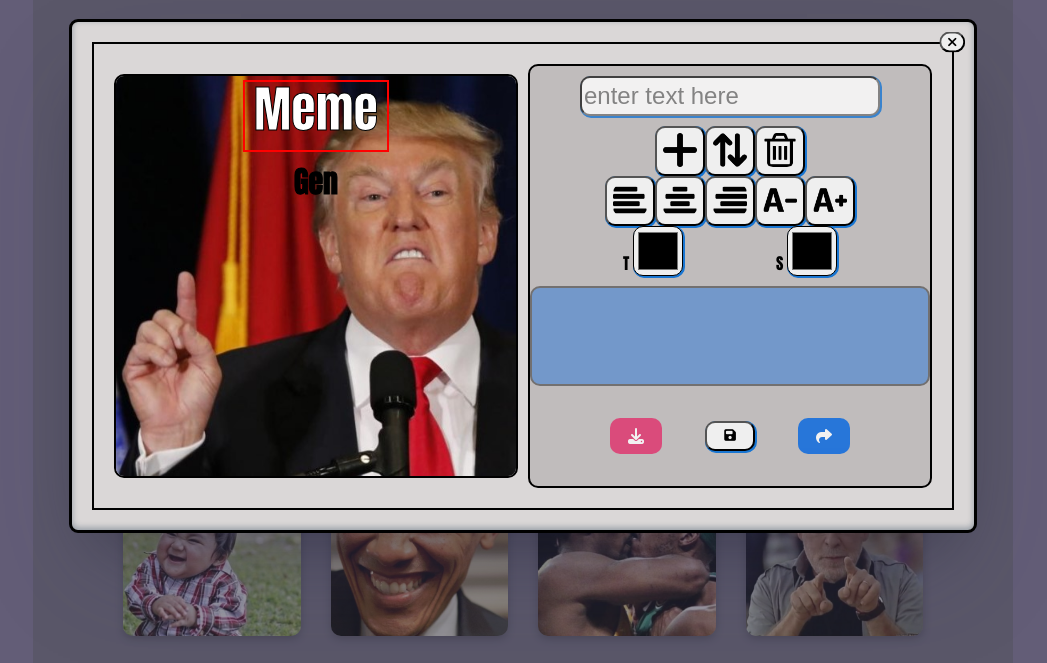
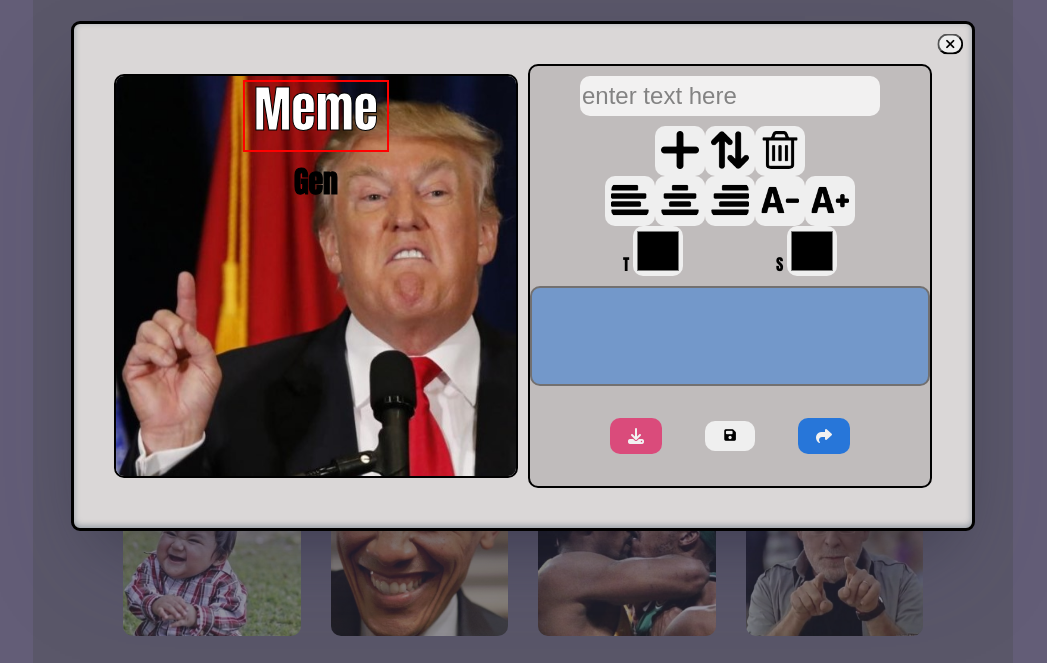
Before and after one commit to APerlinx/MemeGen---Sprint2, a plain HTML site: page index.html in a window 1280 px wide. Both pictures are taken after a click on the button 328 px from the left and 254 px from the top of the page. Shown: the part 124-787 px from the top of the page, without its empty margins (117-1164 px from the left). Drawn offline with Linux system fonts and the light colour scheme.

Commit message:
Change my design to flat design

```diff
--- a/styles/components/editor.css
+++ b/styles/components/editor.css
@@ -39,8 +39,8 @@ canvas {
   color: black;
   width: 300px;
   height: 40px;
-  box-shadow: 1px 0px 0px #1976D2, 0px 1px 0px #1976D2, 2px 1px 0px #1976D2, 1px 2px 0px #1976D2;
-  font-size: 1.5em
+  font-size: 1.5em;
+  border: none
 }
 
 .share-download {
@@ -57,7 +57,6 @@ canvas {
   text-decoration: none;
   display: inline-block;
   padding: 8px 12px;
-
   border-radius: 10px;
   color: #fff;
   opacity: 0.8;
@@ -76,7 +75,7 @@ canvas {
   width: 50px;
   height: 30px;
   cursor: pointer;
-  box-shadow: 1px 0px 0px #1976D2, 0px 1px 0px #1976D2, 2px 1px 0px #1976D2, 1px 2px 0px #1976D2
+  border: none;
 }
 
 .save-link:hover {
@@ -124,7 +123,7 @@ canvas {
   width: 50px;
   height: 50px;
   cursor: pointer;
-  box-shadow: 1px 0px 0px #1976D2, 0px 1px 0px #1976D2, 2px 1px 0px #1976D2, 1px 2px 0px #1976D2
+  border: none
 }
 
 .control-box1 button:hover,
@@ -143,7 +142,7 @@ canvas {
 #stroke-color {
   border-radius: 10px;
   cursor: pointer;
-  box-shadow: 1px 0px 0px #1976D2, 0px 1px 0px #1976D2, 2px 1px 0px #1976D2, 1px 2px 0px #1976D2
+  border: none
 }
 
 #txt-color:hover,
@@ -154,7 +153,7 @@ canvas {
 }
 
 .data-input[type="text"]:focus {
-scale: 1.5;
+scale: 1.2;
 }
 
 .modal-btn {
--- a/styles/components/gallery.css
+++ b/styles/components/gallery.css
@@ -10,7 +10,6 @@
     width: 100%;
     height: 100%;
     object-fit: cover;
-    box-shadow: rgba(0, 0, 0, 0.24) 0px 3px 8px;
     transition: transform 0.3s ease, border 0.3s;
     /* border: 5px solid white; */
   }
--- a/styles/mq/mq.css
+++ b/styles/mq/mq.css
@@ -308,7 +308,6 @@
 
   .editor-dialog {
     display: grid;
-    border: 2px solid black;
     grid-template-columns: repeat(2, 1fr);
     column-gap: 10px;
     grid-template-areas:
```
